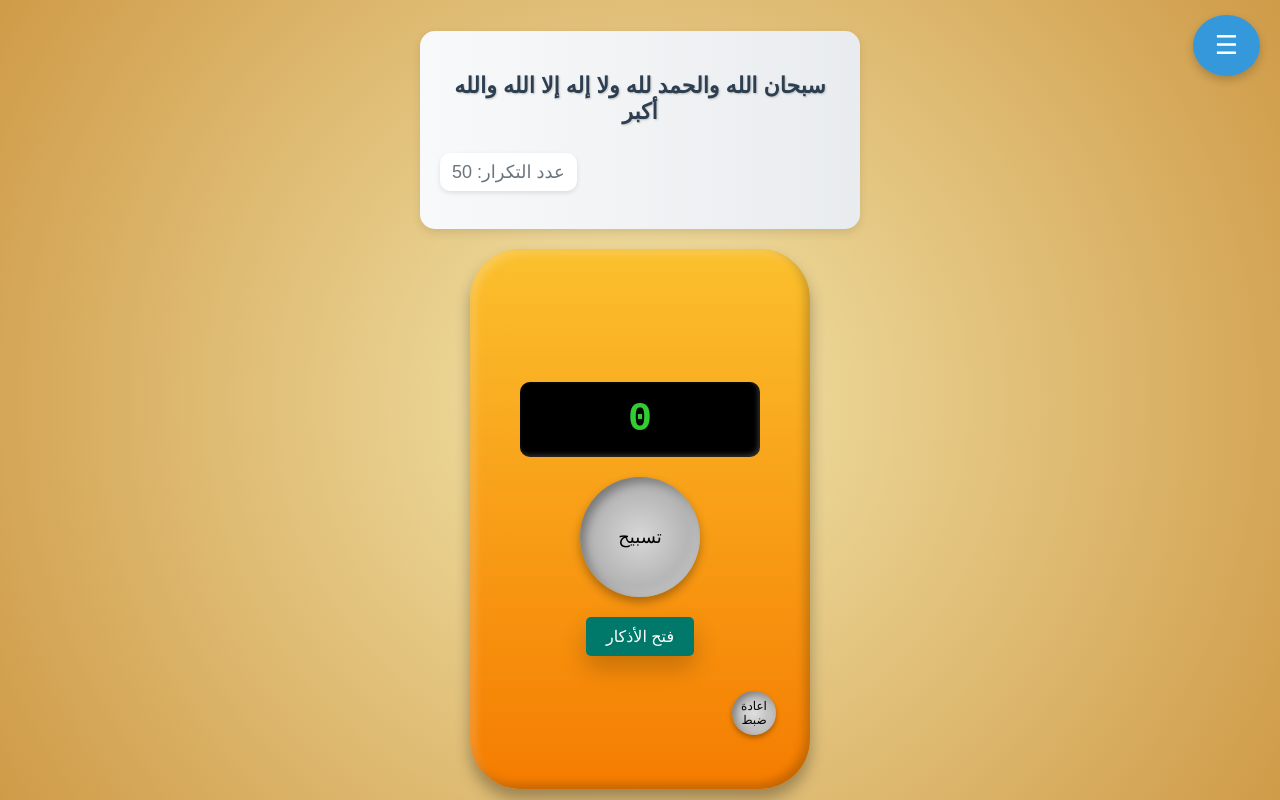
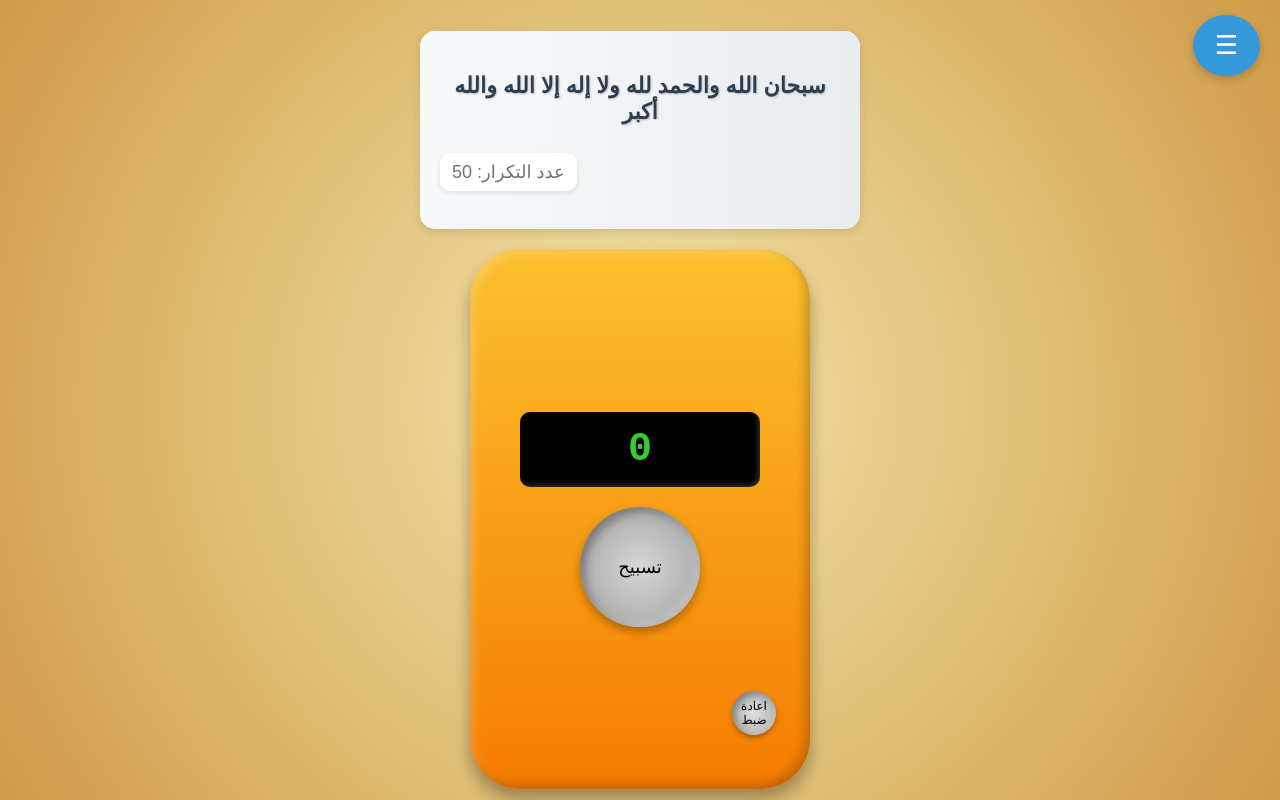
Before and after one commit to life-makers-sohag/Wheel-of-fortune, a plain HTML site: page page/index.html in a window 1280 px wide. Drawn offline with Linux system fonts and the light colour scheme.

Commit message:
Update index.html

```diff
--- a/page/index.html
+++ b/page/index.html
@@ -49,7 +49,7 @@
         </div>
 
         <!-- زر فتح صفحة الأذكار -->
-        <button id="open-dhikr-btn" class="open-dhikr-btn">فتح الأذكار</button>
+<!--         <button id="open-dhikr-btn" class="open-dhikr-btn">فتح الأذكار</button> -->
     </div>
 
     <script src="script.js"></script>
```
